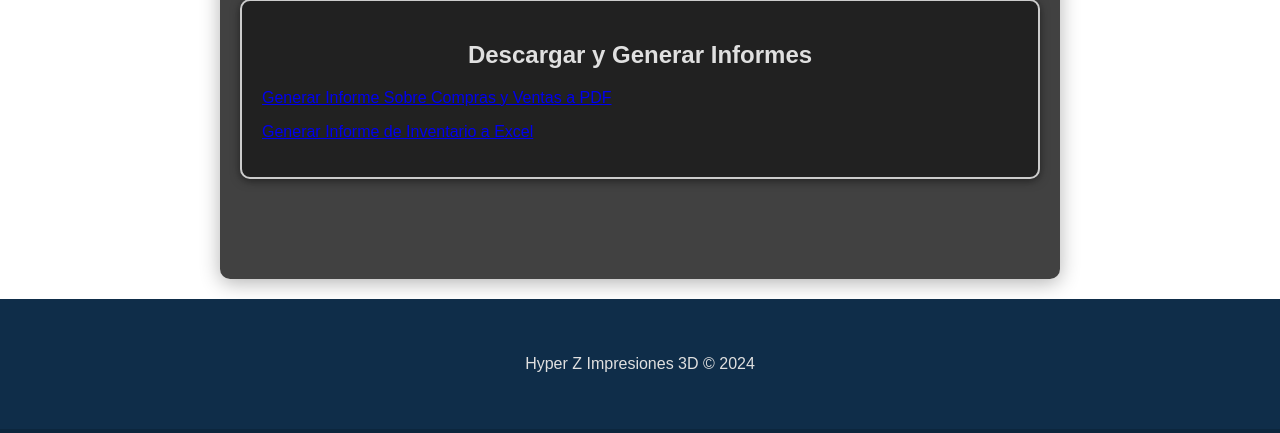
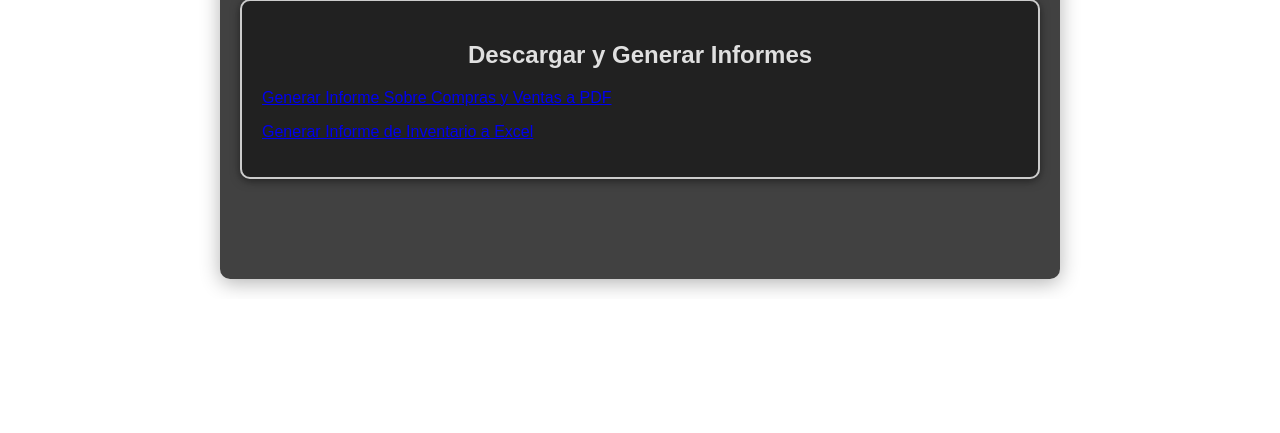
Before and after one commit to Eduardoalfa/PRUEBA_ULTIMA, a Flask app: page / in a window 1280 px wide. Shown: the part 2635-3068 px from the top of the page. After the commit the page ends 2927 px from the top, so only its background shows below. Run offline with Flask 3, Linux system fonts and the light colour scheme; data comes from the database, SQL or seed files in the repository.

Commit message:
Update index.html

```diff
--- a/templates/index.html
+++ b/templates/index.html
@@ -19,13 +19,10 @@
         <form action="/add_product" method="post" class="form-section">
             <label for="nombre">Nombre del Producto</label>
             <input type="text" id="nombre" name="nombre" required>
-
             <label for="stock">Stock</label>
             <input type="number" id="stock" name="stock" required>
-
             <label for="precio">Precio</label>
             <input type="number" id="precio" name="precio" step="0.01" required>
-
             <input type="submit" value="Agregar Producto">
         </form>
     </div>
@@ -77,11 +74,9 @@
 
             <label for="cantidad_compra">Cantidad</label>
             <input type="number" id="cantidad_compra" name="cantidad" required>
-
             <button type="submit">Registrar Compra</button>
         </form>
     </div>
-
     <div class="section">
         <h2>Realizar Venta</h2>
         <form action="/registrar_venta" method="post" class="form-section">
@@ -92,14 +87,12 @@
                 <option value="{{ producto.id }}">{{ producto.nombre }}</option>
                 {% endfor %}
             </select>
-
             <label for="cantidad_venta">Cantidad</label>
             <input type="number" id="cantidad_venta" name="cantidad" required>
 
             <button type="submit">Registrar Venta</button>
         </form>
     </div>
-
     <div class="section">
         <h2>Descargar y Generar Informes</h2>
         <section class="reports-links">
@@ -108,11 +101,5 @@
         </section>
     </div>
 </main>
-
-<footer>
-    <p>Hyper Z Impresiones 3D &copy; 2024</p>
-</footer>
-
-
 </body>
 </html>
```
